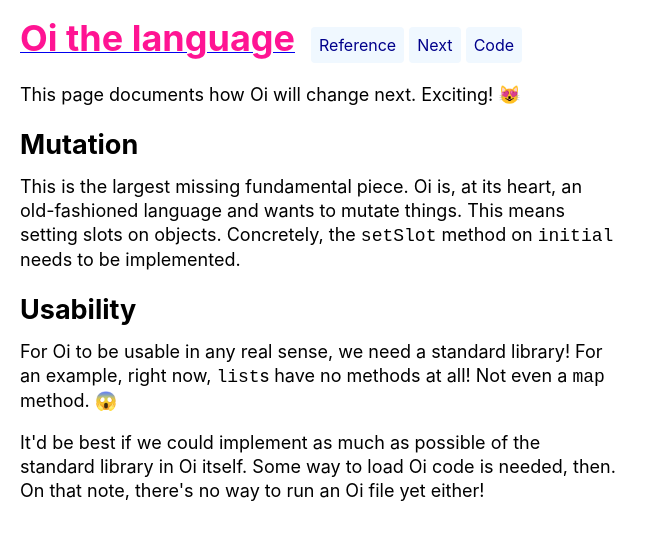
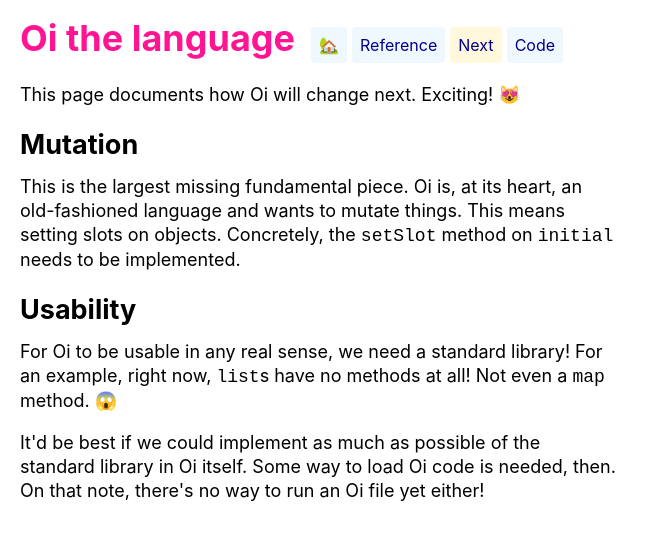
Before and after one commit to wolverian/oi-lang, a plain HTML site: page resources/public/next.html in a window 1280 px wide. Shown: the whole page, without its empty margins (0-658 px from the left). Drawn offline with Linux system fonts and the light colour scheme.

Commit message:
Menu betterment

```diff
--- a/resources/public/css/style.css
+++ b/resources/public/css/style.css
@@ -89,6 +89,11 @@ h1 {
   color: deeppink;
 }
 
+a {
+  text-decoration: none;
+  color: deeppink;
+}
+
 nav {
   margin-left: 16px;
 }
@@ -101,3 +106,7 @@ nav a {
   color: darkblue;
   font-size: 16px;
 }
+
+nav a.here {
+  background-color: cornsilk;
+}
--- a/resources/public/next.html
+++ b/resources/public/next.html
@@ -11,8 +11,9 @@
     <header>
         <a href="/"><h1>Oi the language</h1></a>
         <nav>
+            <a href="/">🏡</a>
             <a href="reference.html">Reference</a>
-            <a href="next.html">Next</a>
+            <a class="here" href="next.html">Next</a>
             <a href="https://github.com/wolverian/oi-lang">Code</a>
         </nav>
     </header>
```
Also changed, not shown: resources/public/index.html (+1 -0 lines), resources/public/reference.html (+2 -1 lines).
